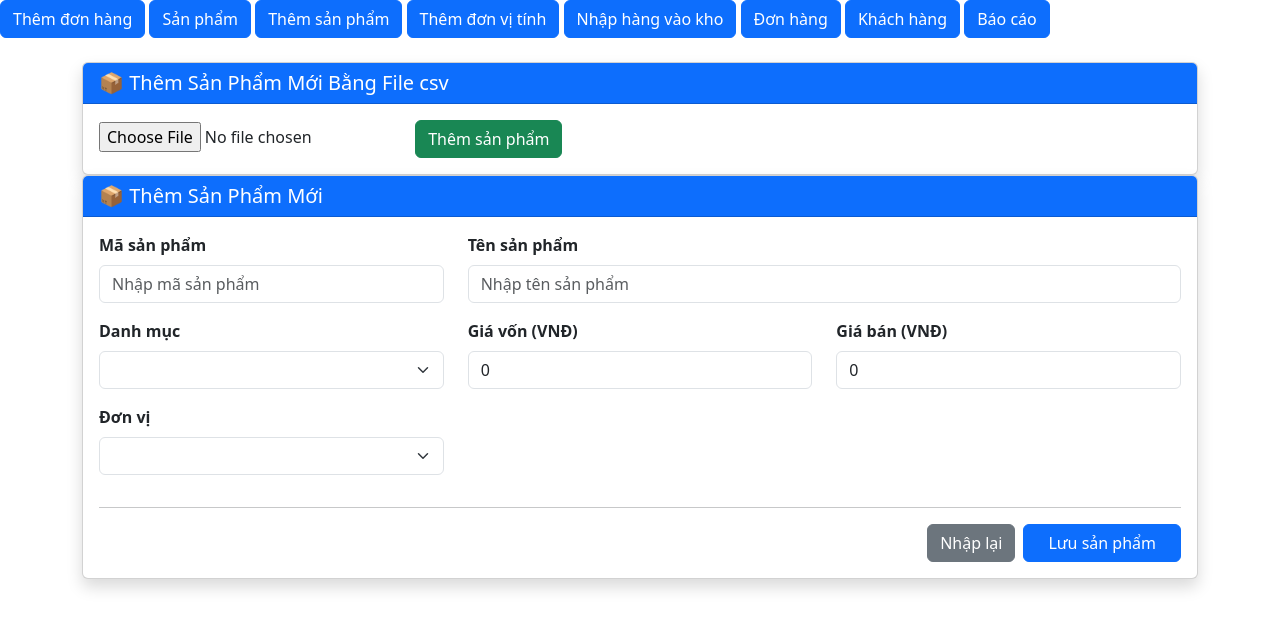
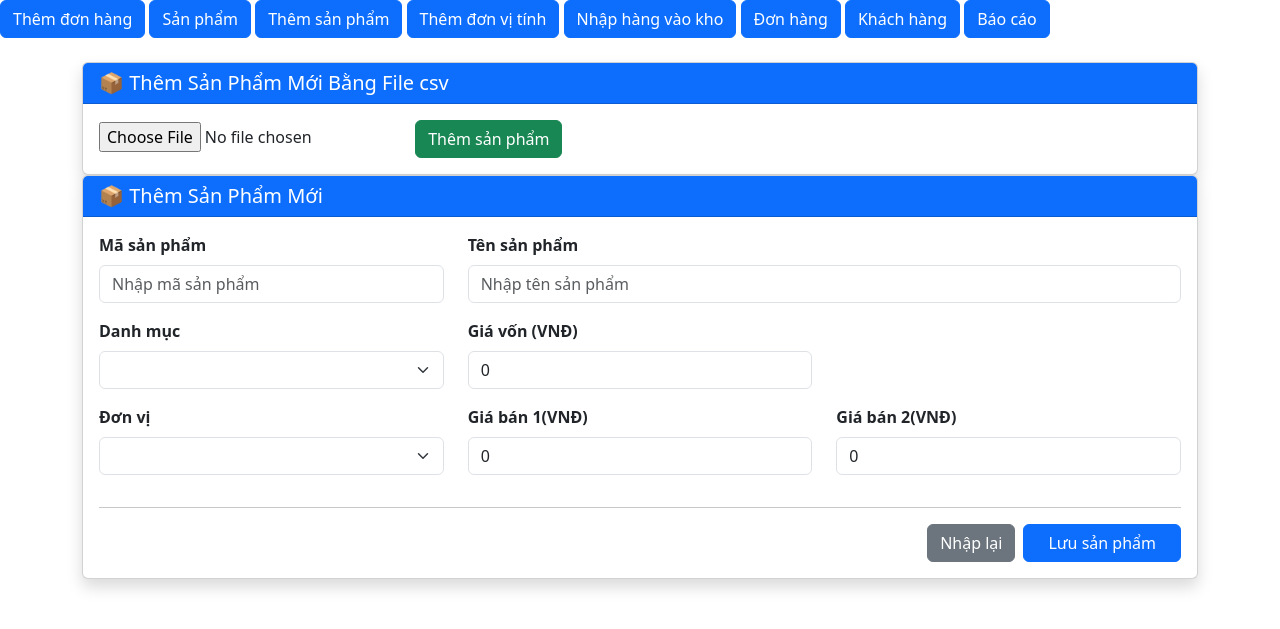
Before and after one commit to sever4041vn/web-ban-hang, a PHP site: page /add_products.php in a window 1280 px wide. Shown: the top 629 px of the page. Run offline with PHP 8.4, Linux system fonts and the light colour scheme; data that the repository does not hold is empty.

Commit message:
Cập nhật cấu trúc sản phẩm: thêm giá bán 1 và giá bán 2, điều chỉnh các chức năng liên quan

```diff
--- a/add_products.php
+++ b/add_products.php
@@ -45,24 +45,26 @@
                     </div>
                     <div class="col-md-4 mb-3">
                         <label class="form-label fw-bold">Giá vốn (VNĐ)</label>
-                        <input type="text" class="form-control" value="0" oninput="formatCurrency(this);profitCount()">
+                        <input type="text" class="form-control" value="0" oninput="formatCurrency(this);">
                         <input id="cost_price" type="hidden" name="cost_price" class="form-control" value="0">
                     </div>
-                    <div class="col-md-4 mb-3">
-                        <label class="form-label fw-bold">Giá bán (VNĐ)</label>
-                        <input type="text" class="form-control" value="0" oninput="formatCurrency(this);profitCount()">
-                        <input id="selling_price" type="hidden" name="selling_price" class="form-control" value="0">
-                    </div>
+
                 </div>
-
                 <div class="row">
                     <div class="col-md-4 mb-3">
                         <label class="form-label fw-bold">Đơn vị</label>
                         <select id="unit" name="unit" class="form-select">
                         </select>
                     </div>
-                    <div id="profit" class="col-md-4 mb-3">
-
+                    <div class="col-md-4 mb-3">
+                        <label class="form-label fw-bold">Giá bán 1(VNĐ)</label>
+                        <input type="text" class="form-control" value="0" oninput="formatCurrency(this);">
+                        <input id="selling_price_1" type="hidden" name="selling_price_1" class="form-control" value="0">
+                    </div>
+                    <div class="col-md-4 mb-3">
+                        <label class="form-label fw-bold">Giá bán 2(VNĐ)</label>
+                        <input type="text" class="form-control" value="0" oninput="formatCurrency(this);">
+                        <input id="selling_price_2" type="hidden" name="selling_price_2" class="form-control" value="0">
                     </div>
                 </div>
 
--- a/assets/js/add_product.js
+++ b/assets/js/add_product.js
@@ -3,19 +3,8 @@ const addProduct = document.getElementById("add-product");
 const responseMessage = document.getElementById("response-message");
 
 const costPrice = document.getElementById("cost_price");
-const sellingPrice = document.getElementById("selling_price");
-const profit = document.getElementById("profit");
-
-
-//Tính lợi nhuận
-const profitCount = () => {
-    const profitTotal = sellingPrice.value - costPrice.value;
-    if (profitTotal>0) {
-        profit.innerHTML = `<div class="alert alert-success">${Number(profitTotal).toLocaleString('vi-VN')}</div>`
-    }else{
-        profit.innerHTML = `<div class="alert alert-danger">${Number(profitTotal).toLocaleString('vi-VN')}</div>`
-    }
-}
+const sellingPrice1 = document.getElementById("selling_price_1");
+const sellingPrice2 = document.getElementById("selling_price_2");
 
 //Thêm sản phẩm
 addProduct.addEventListener("submit", async (e)=>{
@@ -35,7 +24,6 @@ addProduct.addEventListener("submit", async (e)=>{
         } else {
             responseMessage.innerHTML = `<div class="alert alert-danger">${result.message}</div>`;
         }
-        profitCount()
     } catch (error) {
         console.log(error)
         responseMessage.innerHTML = `<div class="alert alert-danger">Lỗi kết nối hệ thống!</div>`;
--- a/assets/js/sales.js
+++ b/assets/js/sales.js
@@ -78,9 +78,6 @@ const addToTable = () => {
     document.getElementById('invoiceItems').appendChild(tr);
     tr.querySelector(".name").addEventListener("focusin", (e)=>toggleShowSearchBox(e.target,"show"))
     tr.querySelector(".name").addEventListener("focusout", (e)=>{
-        if (selectProductCache.length != 0) {
-            addToRow(selectProductCache[0],selectProductCache[1])
-        }
         toggleShowSearchBox(e.target,"hide");
     })
     tr.querySelector(".name").focus();
@@ -91,6 +88,9 @@ const toggleShowSearchBox = (target,action) => {
     if (action=="show") {
         searchBox.style.display = "block"
     }else if(action == "hide"){
+        if (selectProductCache.length != 0) {
+            addToRow(selectProductCache[0],selectProductCache[1])
+        }
         setTimeout(() => {
             searchBox.style.display = "none"
         }, 100);
--- a/assets/js/update_order.js
+++ b/assets/js/update_order.js
@@ -115,9 +115,6 @@ const addToTable = (data) => {
                             document.getElementById('invoiceItems').appendChild(tr);
                             tr.querySelector(".name").addEventListener("focusin", (e)=>toggleShowSearchBox(e.target,"show"))
                             tr.querySelector(".name").addEventListener("focusout", (e)=>{
-        if (selectProductCache.length != 0) {
-            addToRow(selectProductCache[0],selectProductCache[1])
-        }
         toggleShowSearchBox(e.target,"hide");
     })
     tr.querySelector(".name").focus();
@@ -131,6 +128,9 @@ const toggleShowSearchBox = (target,action) => {
     if (action=="show") {
         searchBox.style.display = "block"
     }else if(action == "hide"){
+        if (selectProductCache.length != 0) {
+            addToRow(selectProductCache[0],selectProductCache[1])
+        }
         setTimeout(() => {
             searchBox.style.display = "none"
         }, 100);
--- a/database.txt
+++ b/database.txt
@@ -94,3 +94,8 @@ CREATE TABLE inventory_log (
     created_at TIMESTAMP DEFAULT CURRENT_TIMESTAMP,
     FOREIGN KEY (product_id) REFERENCES products(id)
 ) ENGINE=InnoDB DEFAULT CHARSET=utf8mb4;
+
+
+8/5/2026
+ALTER TABLE `products` CHANGE `selling_price` `selling_price_1` DECIMAL(15,2) NULL DEFAULT '0.00';
+ALTER TABLE `products` ADD `selling_price_2` DECIMAL(15,2) NULL DEFAULT '0.00' AFTER `selling_price_1`;
--- a/products.php
+++ b/products.php
@@ -32,8 +32,8 @@
                 <th>Số Lượng Tồn Kho</th>
                 <th>Đơn Vị Tính</th>
                 <th>Giá Nhập</th>
-                <th>Giá Bán</th>
-                <th>Lợi Nhuận</th>
+                <th>Giá Bán 1</th>
+                <th>Giá Bán 2</th>
                 <th>Thao tác</th>
             </tr>
         </thead>
```
Also changed, not shown: actions/add_product.php (+6 -5 lines), actions/add_product_file.php (+6 -4 lines), actions/change_price.php (+6 -4 lines), assets/js/products.js (+13 -14 lines).
